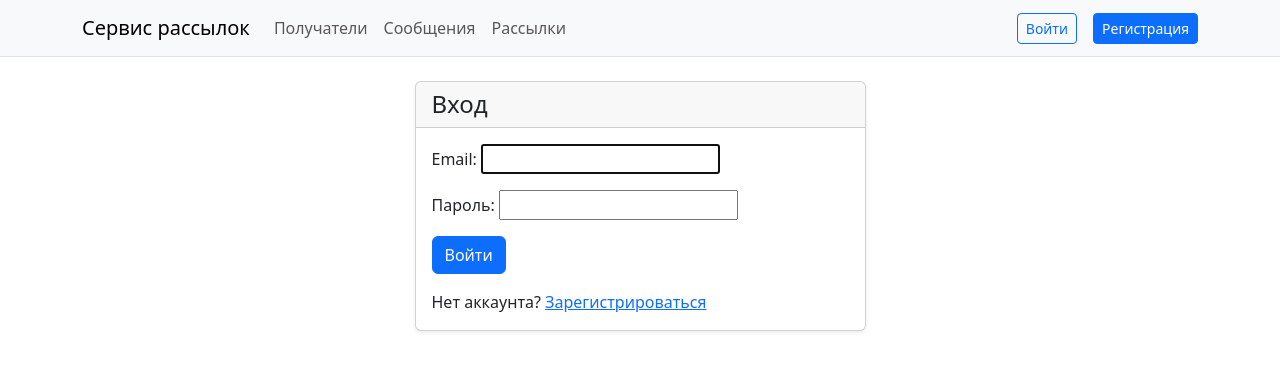
After one commit to DanilaSpasov/django_mailer, a Django app: page /users/login/ in a window 1280 px wide. The commit adds this page. Shown: the top 371 px of the page. Run offline with Django 5.2, Linux system fonts and the light colour scheme.

Commit message:
Add user authentication

```diff
--- a/config/settings.py
+++ b/config/settings.py
@@ -149,3 +149,7 @@ MAILERS = {
 AUTH_USER_MODEL = "users.User"
 
 DEFAULT_FROM_EMAIL = os.getenv("EMAIL_HOST_USER")
+
+LOGIN_URL = "users:login"
+LOGIN_REDIRECT_URL = "mailing:home"
+LOGOUT_REDIRECT_URL = "users:login"
--- a/config/urls.py
+++ b/config/urls.py
@@ -20,5 +20,6 @@ from django.urls import include, path
 
 urlpatterns = [
     path("admin/", admin.site.urls),
+    path("users/", include("users.urls")),
     path("", include("mailing.urls")),
 ]
--- a/mailing/templates/mailing/base.html
+++ b/mailing/templates/mailing/base.html
@@ -29,11 +29,26 @@
             </a>
         </div>
 
-        {% if user.is_authenticated %}
-            <span class="navbar-text ms-auto">
-                {{ user.email }}
-            </span>
-        {% endif %}
+        <div class="d-flex align-items-center gap-3 ms-auto">
+            {% if user.is_authenticated %}
+                <span class="navbar-text">
+                    {{ user.email }}
+                </span>
+                <form method="post" action="{% url 'users:logout' %}">
+                    {% csrf_token %}
+                    <button class="btn btn-outline-secondary btn-sm" type="submit">
+                        Выйти
+                    </button>
+                </form>
+            {% else %}
+                <a class="btn btn-outline-primary btn-sm" href="{% url 'users:login' %}">
+                    Войти
+                </a>
+                <a class="btn btn-primary btn-sm" href="{% url 'users:register' %}">
+                    Регистрация
+                </a>
+            {% endif %}
+        </div>
     </div>
 </nav>
 
--- /dev/null
+++ b/users/templates/users/login.html
@@ -0,0 +1,34 @@
+{% extends "mailing/base.html" %}
+
+{% block title %}Вход{% endblock %}
+
+{% block content %}
+<div class="row justify-content-center">
+    <div class="col-md-6 col-lg-5">
+        <div class="card shadow-sm">
+            <div class="card-header">
+                <h1 class="h4 mb-0">Вход</h1>
+            </div>
+            <div class="card-body">
+                <form method="post">
+                    {% csrf_token %}
+                    {{ form.as_p }}
+
+                    {% if next %}
+                        <input type="hidden" name="next" value="{{ next }}">
+                    {% endif %}
+
+                    <button class="btn btn-primary" type="submit">
+                        Войти
+                    </button>
+                </form>
+
+                <p class="mt-3 mb-0">
+                    Нет аккаунта?
+                    <a href="{% url 'users:register' %}">Зарегистрироваться</a>
+                </p>
+            </div>
+        </div>
+    </div>
+</div>
+{% endblock %}
--- /dev/null
+++ b/users/urls.py
@@ -0,0 +1,20 @@
+from django.contrib.auth import views as auth_views
+from django.urls import path
+
+from users.views import register_view
+
+
+app_name = "users"
+
+urlpatterns = [
+    path(
+        "login/",
+        auth_views.LoginView.as_view(
+            template_name="users/login.html",
+            redirect_authenticated_user=True,
+        ),
+        name="login",
+    ),
+    path("logout/", auth_views.LogoutView.as_view(), name="logout"),
+    path("register/", register_view, name="register"),
+]
```
Also changed, not shown: users/forms.py (added, +9 -0 lines), users/templates/users/register.html (added, +30 -0 lines), users/views.py (+21 -2 lines).
